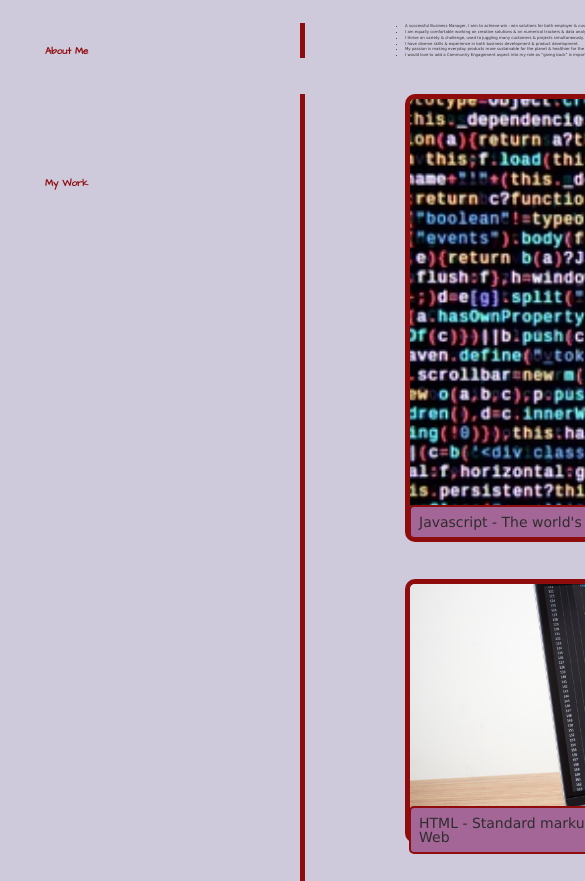
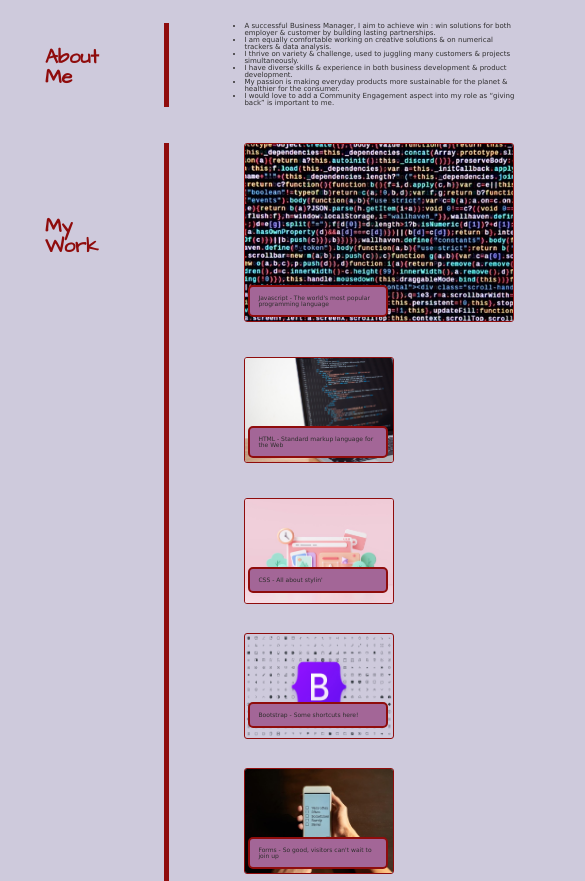
Before and after one commit to rachel-brain/my-updated-portflio, a plain HTML site: page index.html in a window 390 px wide. Shown: the part 762-1643 px from the top of the page, 585 px wide, since content can reach past the window. Drawn offline with Linux system fonts and the light colour scheme.

Commit message:
7th commit with added css for media queries plus a license

```diff
--- a/assets/css/reset.css
+++ b/assets/css/reset.css
@@ -1,4 +1,4 @@
-/* Reset.css file taken from Week 2 - Exercise 12 */
+/* Reset.css file taken from Bootcamp Week 2 - Exercise 12 */
 * {
     margin: 0;
     padding: 0;
--- a/assets/css/style.css
+++ b/assets/css/style.css
@@ -24,6 +24,7 @@ header {
     background-color: var(--dark-grey);
     width: 100%;
     position: fixed;
+    z-index: 999;
 }
 
 h1 {
@@ -78,19 +79,25 @@ main {
     font-size: 15px;
     list-style-type: none;
     background-color: var(--pale-grey);
+    border-radius: 5px;
+}
+
+.flex-container {
+    display: flex;
+    align-items: stretch;
 }
 
 .aside {
+    /* flex-direction: column; */
+    /* align-items: stretch; */
     margin-left: 25px;
     padding: 20px;
-    float: left;
-    flex: 25%;
-    max-width: 15%;
+    align-content: center;
 }
 
-.bulk {
-    width: 85%;
-}
+/* .bulk {
+    flex: 1 1 80%;
+} */
 
 .hero {
     height: 650px;
@@ -101,23 +108,23 @@ main {
     background-position: center;
 }
 
-/* FIX REQUIRED TO MAKE THE TEXT WRAP */
 .capabilities {
     display: block;
-    margin-left: 300px;
-    padding-left: 100px;
+    margin-left: 25px;
+    padding-left: 75px;
     font-size: 15px;
     line-height: 1.5;
     color: var(--dark-grey);
     border-left: var(--burgandy) solid 5px;
     list-style-type: disc;
+    flex-wrap: wrap;
 }
 
 .work,
 .contact {
     display: block;
-    margin-left: 300px;
-    padding-left: 100px;
+    margin-left: 25px;
+    padding-left: 75px;
     border-left: var(--burgandy) solid 5px;
     font-size: 15px;
 }
@@ -127,11 +134,11 @@ main {
 }
 
 #cards {
-    padding: 118px 0;
+    padding: 125px 0;
 }
 
 #details {
-    padding: 898px 0 0 0;
+    padding: 960px 0 0 0;
 }
 
 #work {
@@ -141,11 +148,8 @@ main {
 #bigcard img {
     border: var(--burgandy) solid 5px;
     border-radius: 10px;
-    /* width=676px height=448px */
-    /* flex: 1 1 676px; */
 }
 
-/* FIX REQUIRED TO MAKE THE Ps STAY BEHIND THE HEADER!!! RELATIVE IS WRONG?!! */
 #bigcard p {
     position: relative;
     bottom: 40px;
@@ -171,7 +175,6 @@ main {
     border: var(--burgandy) solid 5px;
     border-radius: 10px;
     margin: 0 10px 0 0;
-    /* flex: 1 1 376px; */
 }
 
 .smallcard p {
@@ -193,7 +196,7 @@ main {
     box-shadow: 0 0 50px var(--dark-grey);
 }
 
-.contact>li {
+.contact li {
     padding: 10px 0;
     margin-bottom: 5px;
     font-size: 15px;
@@ -208,44 +211,106 @@ footer {
     background-color: var(--dark-grey);
 }
 
-/* FIX REQUIRED TO MAKE THE MEDIA QUERY SECTION WORK */
+
 /* FIX REQUIRED TO MAKE THE ASIDE RE-SIZE */
-/* Small images are split into two columns at 1080px or smaller */
-/* @media screen and (max-width: 1080px) {
+/* FIX REQUIRED TO MAKE THE TEXT IN CAPABILITIES WRAP */
+/* FIX REQUIRED TO MAKE THE IMAGES - & EVERYTHING - SHRINK */
 
-    .smallcard img,
-    .smallcard p {
-        width: 50%;
-        min-height: 264px;
-    }
-} */
-
-/* Small images are stacked on top of each other at 600px or smaller */
-/* @media screen and (max-width: 600px) {
-
-    .smallcard img,
-    .smallcard p {
-        width: 100%;
-        min-height: 264px;
-    }
-} */
-
-/* FIX REQUIRED TO MAKE THE NAV BAR CHANGE TO COLUMN INSTEAD OF ROW */
-/* @media screen and (max-width: 768px) {
-    .align-right li {
-        flex-direction: column;
-    }
-} */
-
-/* FIX REQUIRED TO MAKE THE IMAGES SHRINK */
-
-@media screen and (min-width: 480px) {
-    .aside {
-        width: 62px;
-        float: left;
+/* Tablets - everything shrinks */
+@media screen and (max-width: 992px) {
+    h3 {
+        font-size: 30px;
     }
 
-    .bulk {
-        width: auto;
+    .capabilities,
+    .contact li {
+        font-size: 12px;
+        line-height: 1.4;
+    }
+
+    #bigcard img {
+        border: var(--burgandy) solid 4px;
+        border-radius: 7px;
+        width: 541px;
+        height: 358px;
+    }
+
+    .smallcard img {
+        border: var(--burgandy) solid 4px;
+        border-radius: 7px;
+        width: 301px;
+        height: 211px;
+    }
+
+    #bigcard p,
+    .smallcard p {
+        font-size: 11px;
+        width: 291px;
     }
 }
+
+/* Large smartphones - everything shrinks some more */
+@media screen and (max-width: 768px) {
+    h3 {
+        font-size: 25px;
+    }
+
+    .capabilities,
+    .contact li {
+        font-size: 10px;
+        line-height: 1.2;
+    }
+
+    #bigcard img {
+        border: var(--burgandy) solid 3px;
+        border-radius: 5px;
+        width: 406px;
+        height: 269px;
+    }
+
+    .smallcard img {
+        border: var(--burgandy) solid 3px;
+        border-radius: 5px;
+        width: 226px;
+        height: 158px;
+    }
+
+    #bigcard p,
+    .smallcard p {
+        font-size: 9px;
+        width: 216px;
+    }
+}
+
+/* Small smartphones - everything shrinks even more */
+@media screen and (max-width: 576px) {
+    h3 {
+        font-size: 20px;
+    }
+
+    .capabilities,
+    .contact li {
+        font-size: 7px;
+        line-height: 1.0;
+    }
+
+    #bigcard img {
+        border: var(--burgandy) solid 1px;
+        border-radius: 3px;
+        width: 270px;
+        height: 179px;
+    }
+
+    .smallcard img {
+        border: var(--burgandy) solid 1px;
+        border-radius: 3px;
+        width: 150px;
+        height: 106px;
+    }
+
+    #bigcard p,
+    .smallcard p {
+        font-size: 6px;
+        width: 140px;
+    }
+}
--- a/index.html
+++ b/index.html
@@ -31,15 +31,15 @@
                 Management, Marketing & now Web Development & Design!</h2>
         </div>
 
-        <section>
-            <aside class="aside">
-                <h3 id="text" style="font-size:2.5vw">About Me</h3>
-                <h3 id="cards" style="font-size:2.5vw">My Work</h3>
-                <h3 id="details" style="font-size:2.5vw">Contact Me</h3>
+        <section class="flex-container">
+            <aside class="aside" style="flex: 1 1 20%">
+                <h3 id="text">About Me</h3>
+                <h3 id="cards">My Work</h3>
+                <h3 id="details">Contact Me</h3>
             </aside>
-            <div class="bulk">
+            <div class="bulk" style="flex: 1 1 80%">
                 <div id="capabilities">
-                    <ul class="capabilities" style="font-size:1vw">
+                    <ul class="capabilities">
                         <li>A successful Business Manager, I aim to achieve win : win solutions for both employer &
                             customer
                             by building lasting partnerships.</li>
@@ -90,7 +90,7 @@
                 </div>
                 <br>
                 <div id="contact">
-                    <ul class="contact" style="font-size:1vw">
+                    <ul class="contact">
                         <li><strong>Mobile:</strong><a> +61 432 297 755</a></li>
                         <li><strong>E-mail: </strong><a
                                 href="mailto:rachel.brain@internode.on.net">rachel.brain@internode.on.net</a></li>
```
Also changed, not shown: LICENSE.txt (added), 2 other files.
